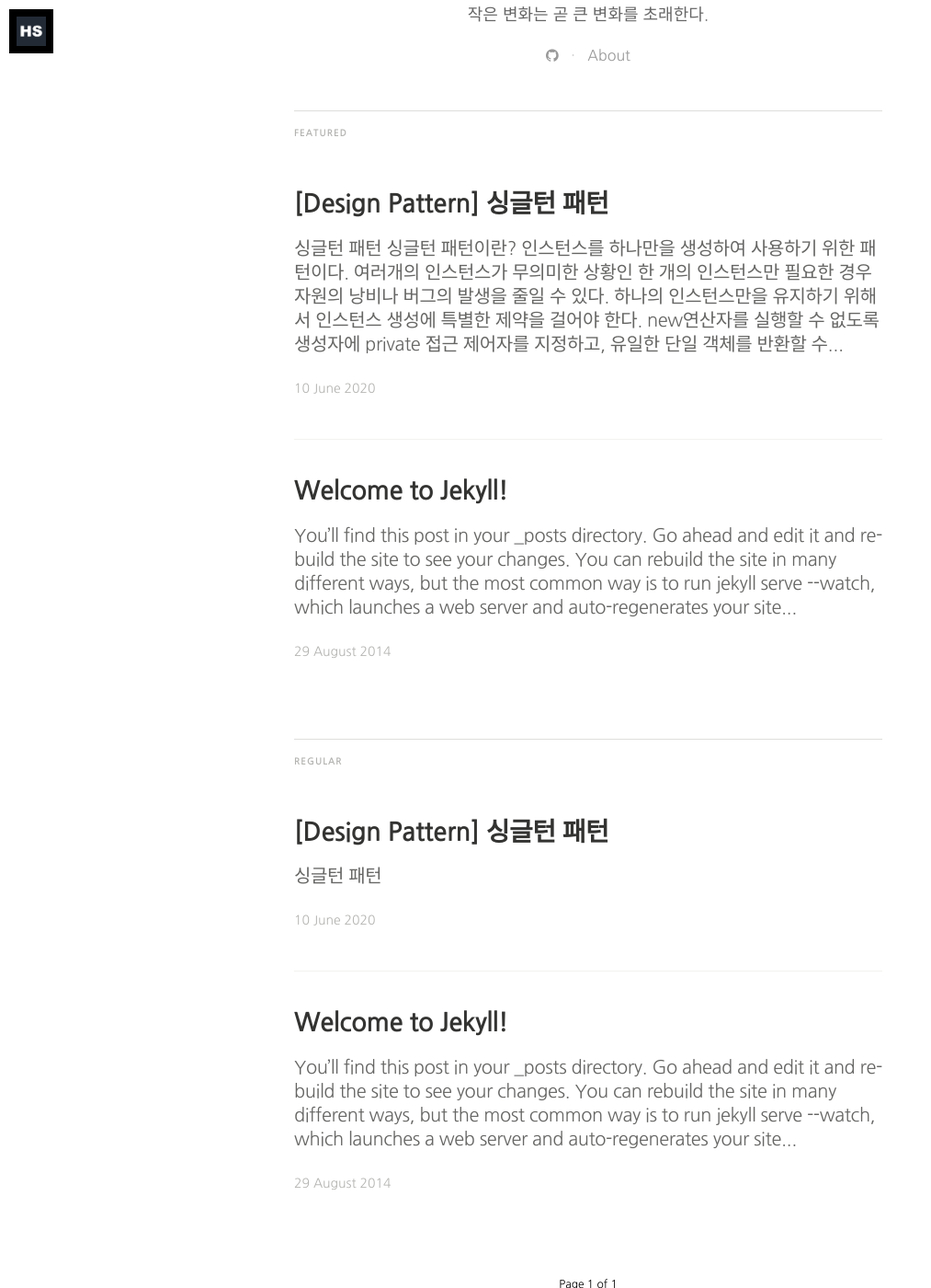
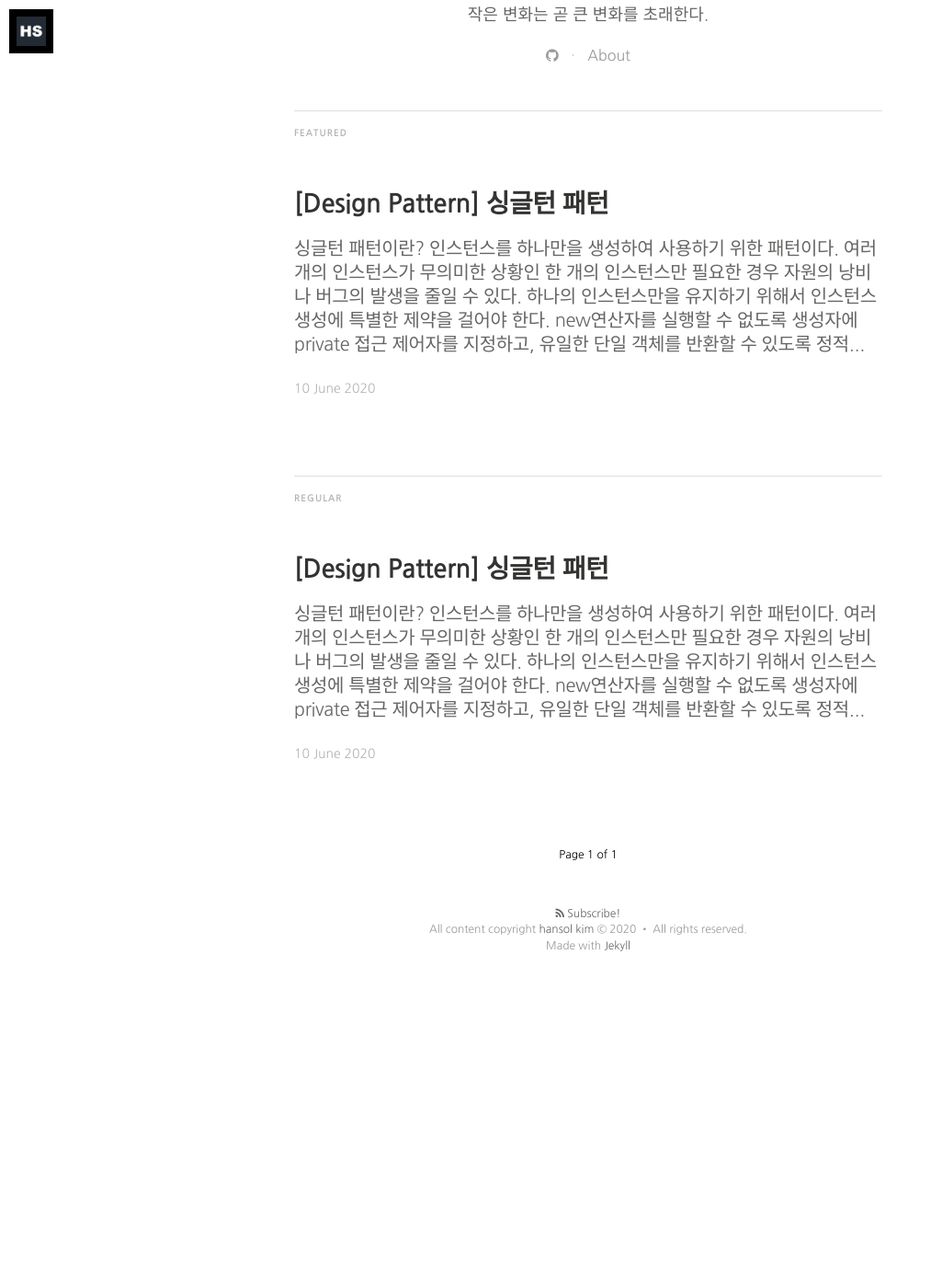
Before and after one commit to mentalK94/HOPEful.github.io, a Jekyll site: the page built from index.html, in a window 1280 px wide and 1400 px high, scrolled down 589 px. Shown: the whole window at 92% size, without its empty margins (0-1013 px from the left). Built offline with Jekyll 4.4.1, drawn with Linux system fonts in a browser that asks for light colours; nearby versions of some CDN libraries; some web fonts are replaced; the list of posts is cut into pages by our own code; after the commit the page ends 1674 px from its top, so only the background shows below that.

Commit message:
싱글턴 패턴 post 수정

```diff
--- a/_posts/2014-08-29-welcome-to-jekyll.markdown
+++ /dev/null
@@ -1,39 +0,0 @@
----
-layout: post
-title:  "Welcome to Jekyll!"
-date:   2014-08-29 14:34:25
-categories: jekyll update
-tags: featured
-image: /assets/article_images/2014-08-29-welcome-to-jekyll/desktop.JPG
----
-You’ll find this post in your `_posts` directory. Go ahead and edit it and re-build the site to see your changes. You can rebuild the site in many different ways, but the most common way is to run `jekyll serve --watch`, which launches a web server and auto-regenerates your site when a file is updated.
-
-To add new posts, simply add a file in the `_posts` directory that follows the convention `YYYY-MM-DD-name-of-post.ext` and includes the necessary front matter. Take a look at the source for this post to get an idea about how it works.
-
-Jekyll also offers powerful support for code snippets:
-
-{% highlight ruby %}
-def print_hi(name)
-  puts "Hi, #{name}"
-end
-print_hi('Tom')
-#=> prints 'Hi, Tom' to STDOUT.
-{% endhighlight %}
-
-Check out the [Jekyll docs][jekyll] for more info on how to get the most out of Jekyll. File all bugs/feature requests at [Jekyll’s GitHub repo][jekyll-gh]. If you have questions, you can ask them on [Jekyll’s dedicated Help repository][jekyll-help].
-
-{% highlight js %}
-
-<footer class="site-footer">
- <a class="subscribe" href="{{ "/feed.xml" | prepend: site.baseurl }}"> <span class="tooltip"> <i class="fa fa-rss"></i> Subscribe!</span></a>
-  <div class="inner">a
-   <section class="copyright">All content copyright <a href="mailto:{{ site.email}}">{{ site.name }}</a> &copy; {{ site.time | date: '%Y' }} &bull; All rights reserved.</section>
-   <section class="poweredby">Made with <a href="http://jekyllrb.com"> Jekyll</a></section>
-  </div>
-</footer>
-{% endhighlight %}
-
-
-[jekyll]:      http://jekyllrb.com
-[jekyll-gh]:   https://github.com/jekyll/jekyll
-[jekyll-help]: https://github.com/jekyll/jekyll-help
--- a/_posts/2020-06-10-SingletonPattern.md
+++ b/_posts/2020-06-10-SingletonPattern.md
@@ -13,12 +13,10 @@ sitemap :
   priority : 1.0
 ---
 
-# 싱글턴 패턴
-
 ## 싱글턴 패턴이란?
-* 인스턴스를 하나만을 생성하여 사용하기 위한 패턴이다. 여러개의 인스턴스가 무의미한 상황인 한 개의 인스턴스만 필요한 경우 자원의 낭비나 버그의 발생을 줄일 수 있다.
-하나의 인스턴스만을 유지하기 위해서 인스턴스 생성에 특별한 제약을 걸어야 한다. new연산자를 실행할 수 없도록 생성자에  private 접근 제어자를 지정하고,
-유일한 단일 객체를 반환할 수 있도록 정적 메소드를 지원해야한다.
+* 인스턴스를 하나만을 생성하여 사용하기 위한 패턴이다.
+* 여러개의 인스턴스가 무의미한 상황인 한 개의 인스턴스만 필요한 경우 자원의 낭비나 버그의 발생을 줄일 수 있다.
+* 하나의 인스턴스만을 유지하기 위해서 인스턴스 생성에 특별한 제약을 걸어야 한다. new연산자를 실행할 수 없도록 생성자에  private 접근 제어자를 지정하고, 유일한 단일 객체를 반환할 수 있도록 정적 메소드를 지원해야한다.
 
 ## 일반적인 싱글턴 패턴
 ![그림 1](https://user-images.githubusercontent.com/31653025/63952879-45c8e680-cabb-11e9-80b6-3ddea7d4fd3b.PNG)
```
